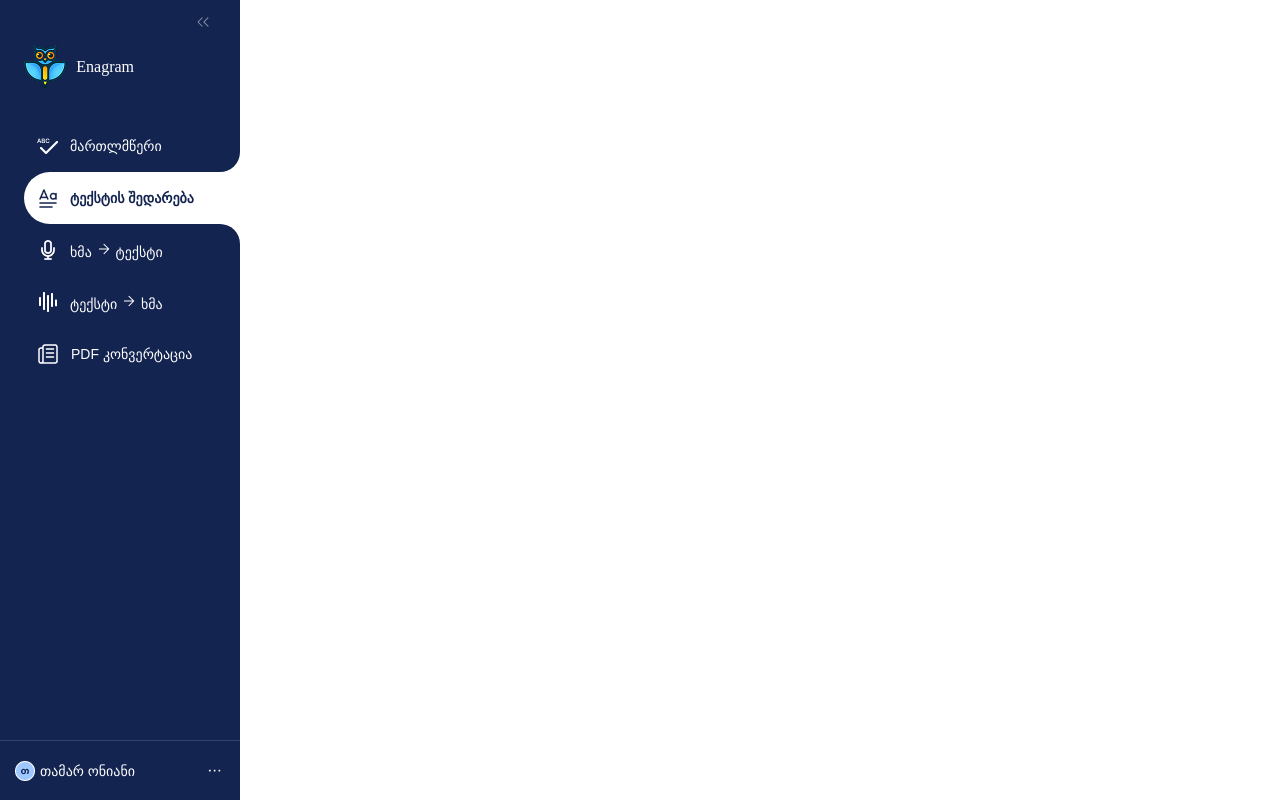
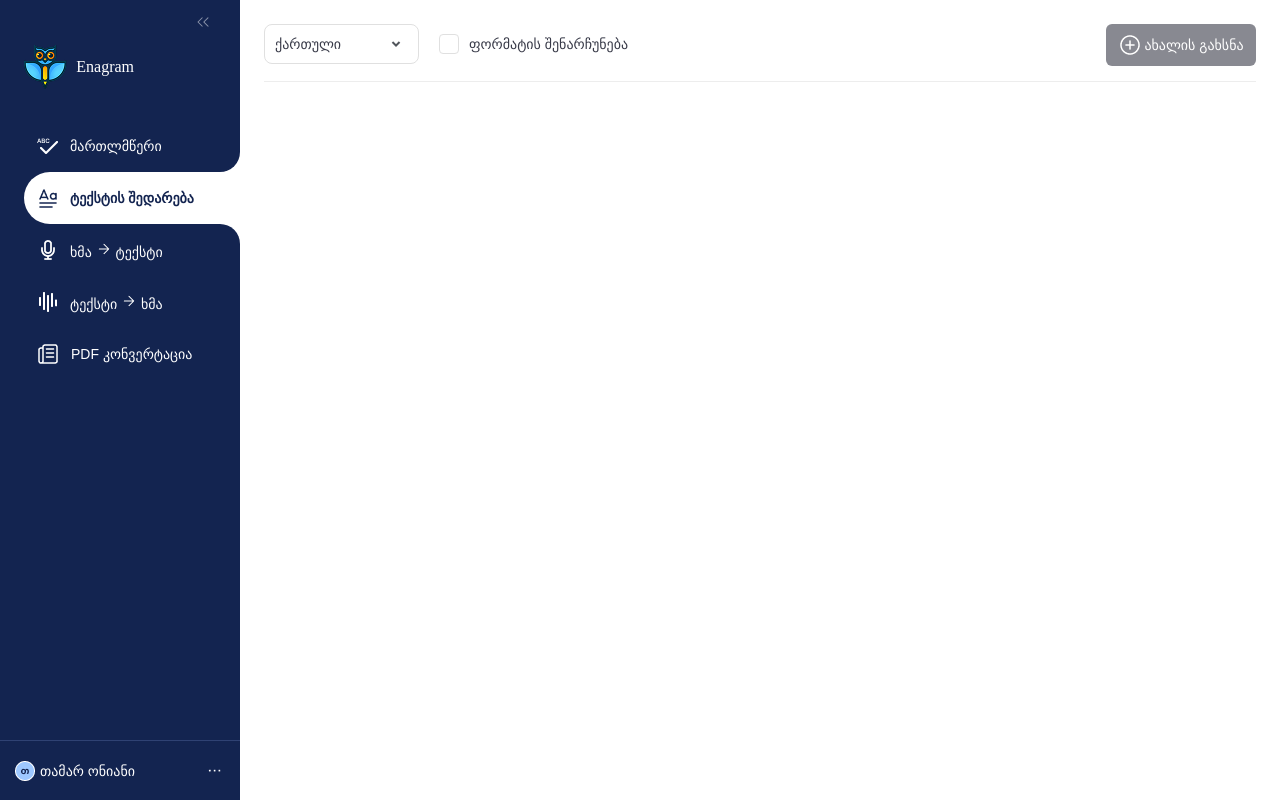
Before and after one commit to GabrielLomtatidze/comparision, a React (Vite) app in the folder text/: page / in a window 1280 px wide. Built offline with nearby package versions, Linux system fonts and the light colour scheme.

Commit message:
update top side

```diff
--- a/text/src/App.tsx
+++ b/text/src/App.tsx
@@ -1,4 +1,5 @@
 import Siderbar from './components/SideBar';
+import TextComparison from './pages/TextComparison';
 
 
 function App() {
@@ -6,7 +7,13 @@ function App() {
 
   return (
     <>
-      <Siderbar />
+      <div style={{ display: "flex"  }}>
+        <Siderbar />
+
+        <TextComparison />
+      </div>
+
+
     </>
   )
 }
--- /dev/null
+++ b/text/src/pages/TextComparison.tsx
@@ -0,0 +1,58 @@
+import down_icon from "../assets/down_icon.png"
+import plus_icon from "../assets/plus_icon.png"
+import { useState } from "react";
+
+export default function TextComparison() {
+
+    const [open, setOpen] = useState<boolean>(false);
+    const [selected, setSelected] = useState<string>("ქართული");
+
+    const options = ["ქართული", "English"];
+
+    return (
+        <>
+            <div className="text_comparison">
+                <div className="inside_area">
+                    <div className="top_area">
+                        <div className="left_side">
+                            <div className="select" onClick={() => setOpen(!open)}>
+        <p className="select_text">{selected}</p>
+        <img
+          src={down_icon}
+          alt="down_icon"
+          className={open ? "rotate" : ""}
+        />
+      </div>
+
+      {open && (
+        <div className="dropdown">
+          {options.map((item) => (
+            <label key={item} className="option">
+              <input
+                type="radio"
+                name="language"
+                value={item}
+                checked={selected === item}
+                onChange={() => {
+                  setSelected(item);
+                  setOpen(false);
+                }}
+              />
+              <span className="radio_text">{item}</span>
+            </label>
+          ))}
+        </div>
+      )}
+                            <input type="checkbox" className="check_box" />
+                            <p className="check_box_text">ფორმატის შენარჩუნება</p>
+                        </div>
+                        <button className="new_add_button">
+                            <img src={plus_icon} alt="plus_icon" />
+                            ახალის გახსნა
+                        </button>
+                    </div>
+                </div>
+            </div>
+        </>
+    )
+}
--- a/text/src/styles/components/_navBar.css
+++ b/text/src/styles/components/_navBar.css
@@ -3,6 +3,7 @@
     height: 100vh;
     background-color: #132450;
     overflow: hidden;
+    flex-shrink: 0;
 }
 
 .nav_bar .left_icon {
--- a/text/src/styles/index.css
+++ b/text/src/styles/index.css
@@ -1,4 +1,5 @@
 @import "./components/_navBar.css";
+@import "./pages/_textComparison.css";
 
 
 * {
--- /dev/null
+++ b/text/src/styles/pages/_textComparison.css
@@ -0,0 +1,125 @@
+.text_comparison {
+    width: 100%;
+    height: 100vh;
+    padding: 24px;
+    border: none
+}
+
+.text_comparison .inside_area {
+    width: 100%;
+    height: 100%;
+}
+
+.text_comparison .inside_area .top_area {
+    width: 100%;
+    height: 58px;
+    border-bottom: 1px solid #EDEDED;
+    display: flex;
+    justify-content: space-between;
+}
+
+.text_comparison .inside_area .top_area .left_side {
+    width: 370px;
+    height: 40px;
+    display: flex;
+    align-items: center;
+}
+
+.text_comparison .inside_area .top_area .left_side .select {
+    width: 155px;
+    height: 40px;
+    border: 1px solid #E0E0E0;
+    border-radius: 8px;
+    display: flex;
+    justify-content: space-between;
+    align-items: center;
+    padding: 10px;
+    cursor: pointer;
+}
+
+.text_comparison .inside_area .top_area .left_side .select .select_text {
+    font-size: 14px;
+    font-weight: 400;
+    font-family: Arial, Helvetica, sans-serif;
+    color: #383A48;
+}
+
+.dropdown {
+    position: absolute;
+    top: 70px;
+    width: 155px;
+    border: 1px solid #E0E0E0;
+    border-radius: 8px;
+    background: #fff;
+    padding: 5px 0;
+    z-index: 10;
+}
+
+.option {
+    display: flex;
+    align-items: center;
+    gap: 8px;
+    padding: 12px 16px;
+    cursor: pointer;
+    font-size: 12px;
+    font-family: Arial, Helvetica, sans-serif;
+    color: #383A48;
+}
+
+.option input {
+    cursor: pointer;
+}
+
+.text_comparison .inside_area .top_area .left_side .check_box {
+    width: 20px;
+    height: 20px;
+    margin-left: 20px;
+    border: 1px solid #E0E0E0;
+    border-radius: 4px;
+    appearance: none;
+    cursor: pointer;
+    position: relative;
+}
+
+.text_comparison .inside_area .top_area .left_side .check_box:checked {
+    background-color: #132450;
+    border-color: #132450;
+}
+
+.text_comparison .inside_area .top_area .left_side .check_box:checked::after {
+    content: "";
+    position: absolute;
+    left: 6px;
+    top: 2px;
+    width: 5px;
+    height: 10px;
+    border: solid white;
+    border-width: 0 2px 2px 0;
+    transform: rotate(45deg);
+}
+
+.text_comparison .inside_area .top_area .left_side .check_box_text {
+    font-size: 14px;
+    font-weight: 400;
+    font-family: Arial, Helvetica, sans-serif;
+    color: #383A48;
+    margin-left: 10px;
+}
+
+.text_comparison .inside_area .top_area .new_add_button {
+    width: 150px;
+    height: 42px;
+    border-radius: 6px;
+    padding: 0 10px;
+    border: none;
+    background-color: #888991;
+    display: flex;
+    gap: 2px;
+    align-items: center;
+    justify-content: center;
+    cursor: pointer;
+    font-size: 14px;
+    font-weight: 400;
+    font-family: Arial, Helvetica, sans-serif;
+    color: white;
+}
```
Also changed, not shown: text/src/assets/down_icon.png (added), text/src/assets/plus_icon.png (added).
